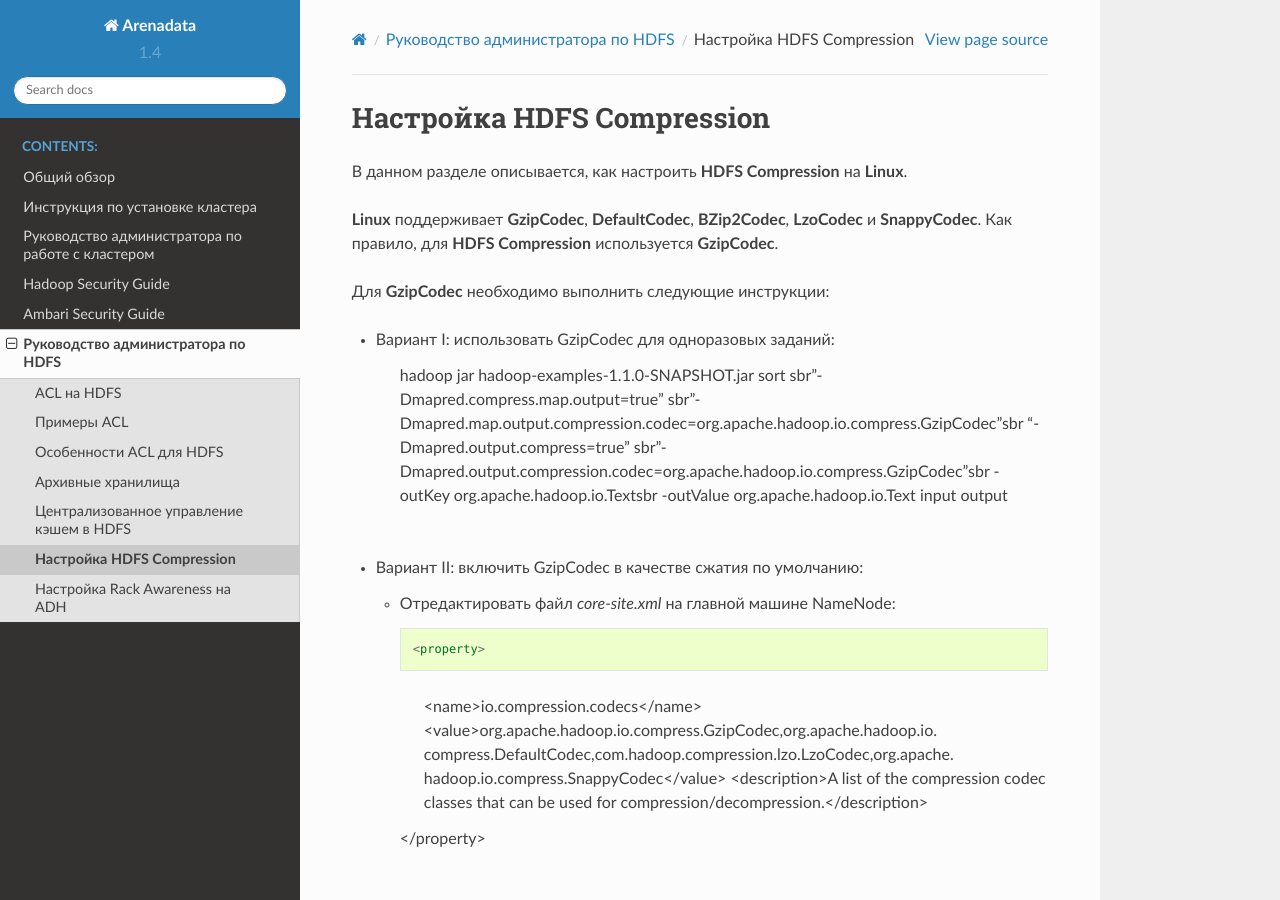
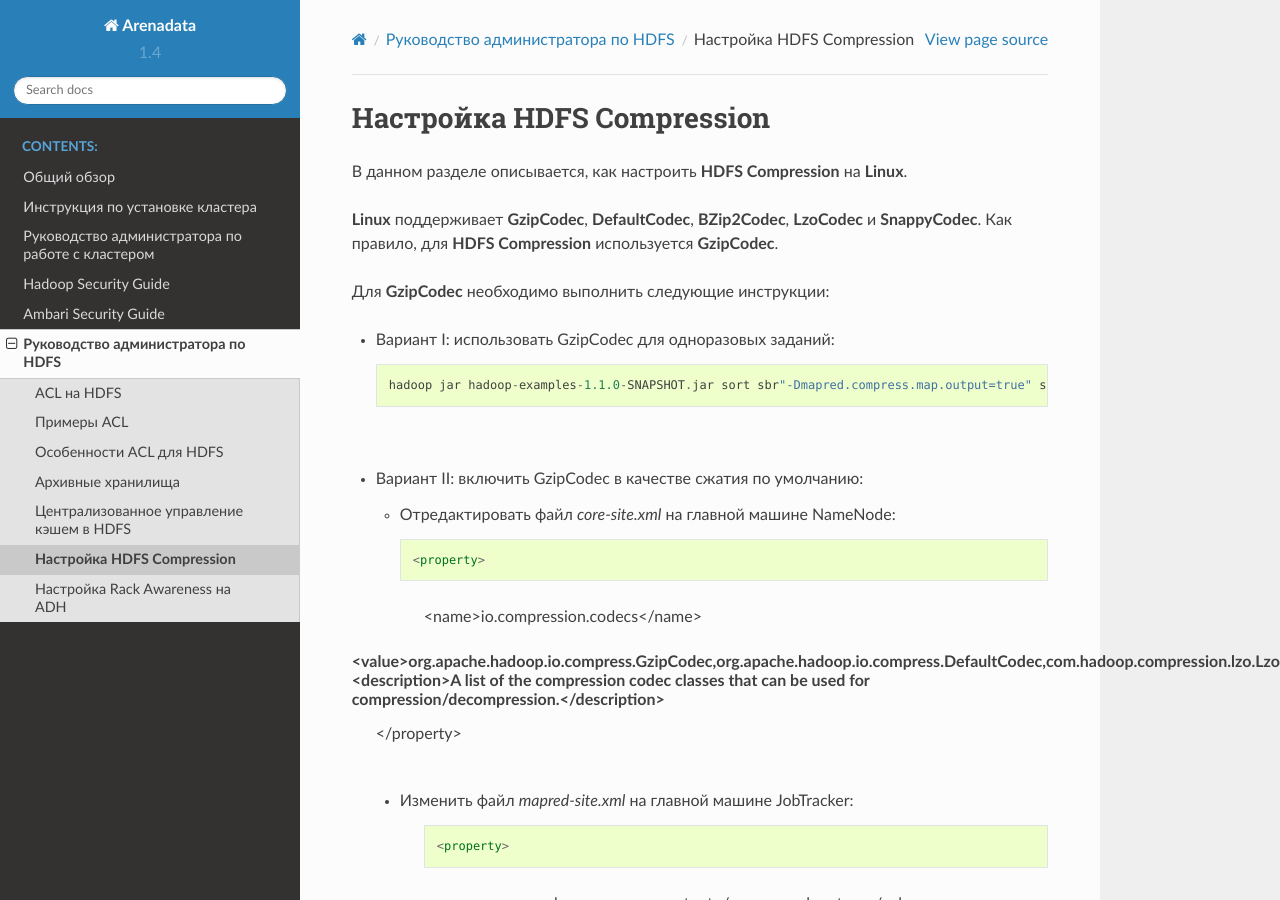
Before and after one commit to arenadata/docs_adps, a Sphinx documentation site: the page built from source/HDFSadmin/HDFSCompression.rst, in a window 1280 px wide and 900 px high. Built offline with Sphinx 7.4.7 and the Read the Docs theme 2.0.0, drawn with Linux system fonts in a browser that asks for light colours.

Commit message:
Update HDFSCompression.rst

```diff
--- a/source/HDFSadmin/HDFSCompression.rst
+++ b/source/HDFSadmin/HDFSCompression.rst
@@ -11,11 +11,9 @@
 
 Для **GzipCodec** необходимо выполнить следующие инструкции:
 
-+ Вариант I: использовать GzipCodec для одноразовых заданий:
++ Вариант I: использовать GzipCodec для одноразовых заданий::
 
-     ::
-
-     hadoop jar hadoop-examples-1.1.0-SNAPSHOT.jar sort sbr"-Dmapred.compress.map.output=true" sbr"-Dmapred.map.output.compression.codec=org.apache.hadoop.io.compress.GzipCodec"sbr "-Dmapred.output.compress=true" sbr"-Dmapred.output.compression.codec=org.apache.hadoop.io.compress.GzipCodec"sbr -outKey org.apache.hadoop.io.Textsbr -outValue org.apache.hadoop.io.Text input output
+    hadoop jar hadoop-examples-1.1.0-SNAPSHOT.jar sort sbr"-Dmapred.compress.map.output=true" sbr"-Dmapred.map.output.compression.codec=org.apache.hadoop.io.compress.GzipCodec"sbr "-Dmapred.output.compress=true" sbr"-Dmapred.output.compression.codec=org.apache.hadoop.io.compress.GzipCodec"sbr -outKey org.apache.hadoop.io.Textsbr -outValue org.apache.hadoop.io.Text input output
 
   |br|
 
@@ -27,11 +25,7 @@
 
     <property>
       <name>io.compression.codecs</name>
-      <value>org.apache.hadoop.io.compress.GzipCodec,org.apache.hadoop.io.
-      compress.DefaultCodec,com.hadoop.compression.lzo.LzoCodec,org.apache.
-      hadoop.io.compress.SnappyCodec</value>
-      <description>A list of the compression codec classes that can be used
-      for compression/decompression.</description>
+<value>org.apache.hadoop.io.compress.GzipCodec,org.apache.hadoop.io.compress.DefaultCodec,com.hadoop.compression.lzo.LzoCodec,org.apache.hadoop.io.compress.SnappyCodec</value><description>A list of the compression codec classes that can be used for compression/decompression.</description>
     </property>
 
 |br|
```
